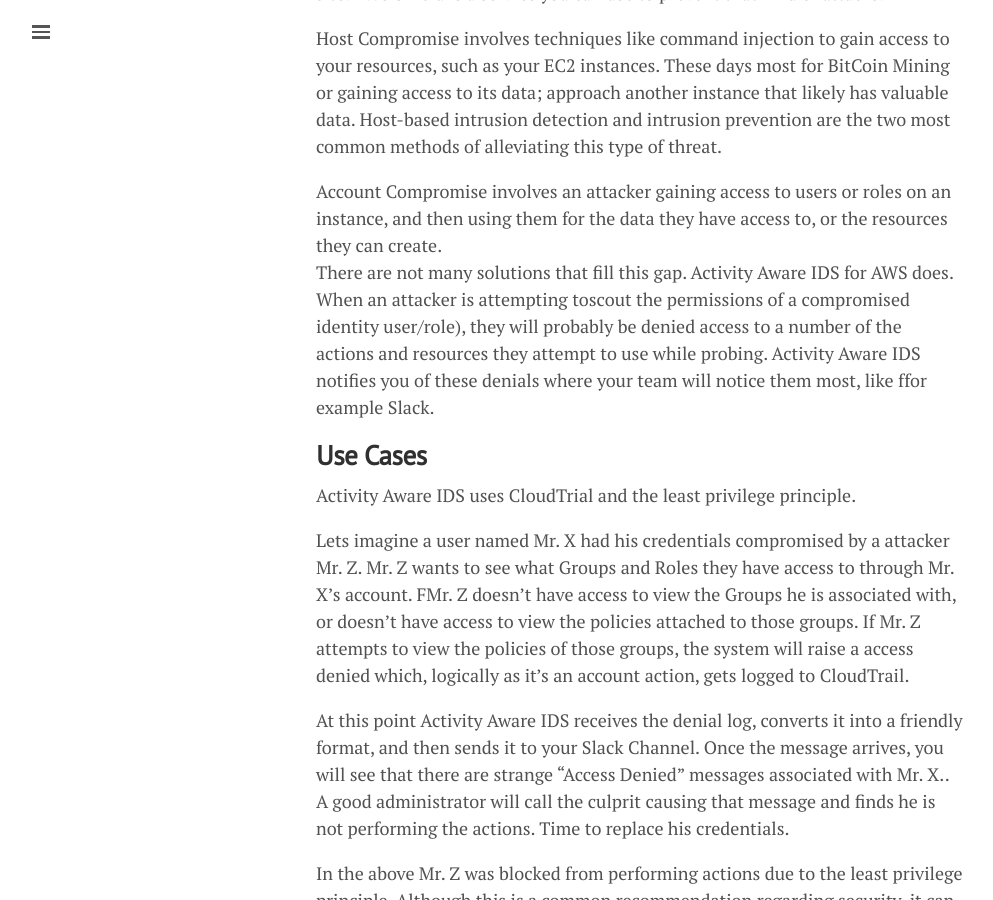
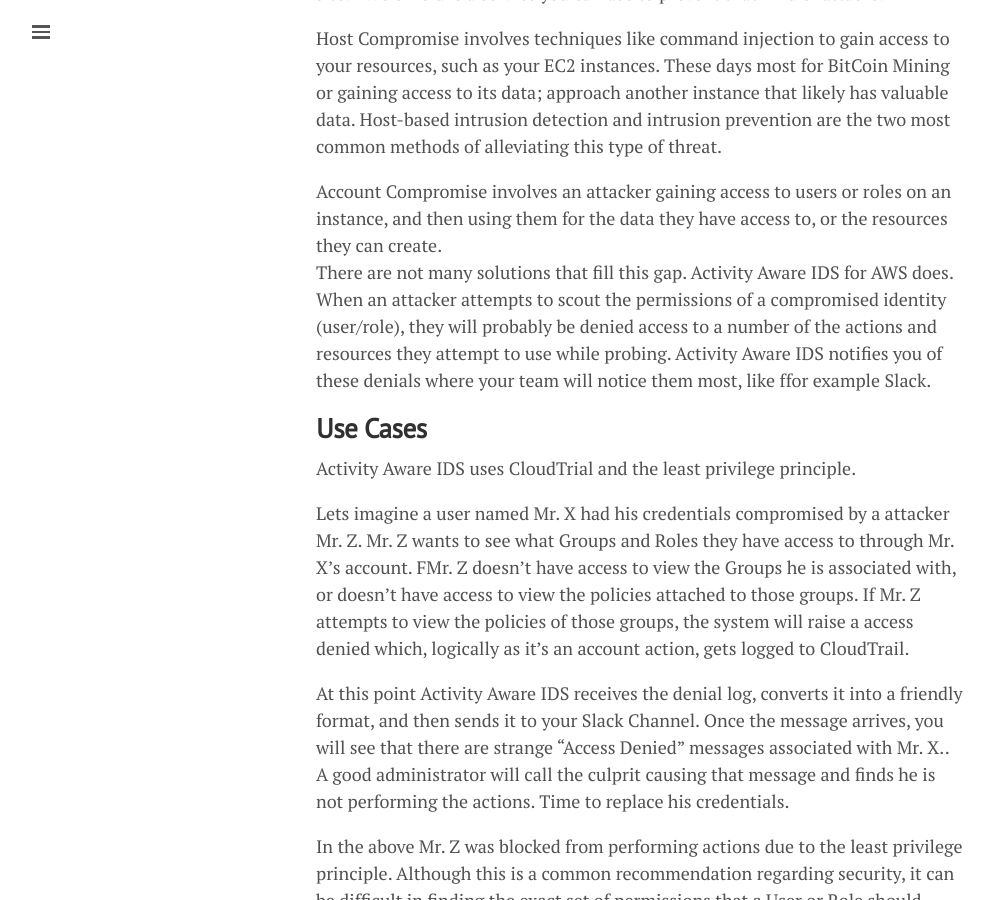
Before and after one commit to lgeurts/lgeurts.github.io, a Jekyll site: the page built from _posts/2021-11-02-activity-aware-ids-for-aws.md, in a window 1280 px wide and 900 px high, scrolled down 1446 px. Shown: the whole window, without its empty margins (0-993 px from the left). Built offline with Jekyll 4.4.1, drawn with Linux system fonts in a browser that asks for light colours; nearby versions of some CDN libraries; comment, search, counter and statistics services are not loaded.

Commit message:
Update 2021-11-02-activity-aware-ids-for-aws.md

```diff
--- a/_posts/2021-11-02-activity-aware-ids-for-aws.md
+++ b/_posts/2021-11-02-activity-aware-ids-for-aws.md
@@ -34,7 +34,7 @@
 
 Account Compromise involves an attacker gaining access to users or roles on an instance, and then using them for the data they have access to, or the resources they can create.
 <br>There are not many solutions that fill this gap. Activity Aware IDS for AWS does.
-When an attacker is attempting toscout the permissions of a compromised identity user/role), they will probably be denied access to a number of the actions and resources they attempt to use while probing. Activity Aware IDS notifies you of these denials where your team will notice them most, like ffor example Slack.
+When an attacker attempts to scout the permissions of a compromised identity (user/role), they will probably be denied access to a number of the actions and resources they attempt to use while probing. Activity Aware IDS notifies you of these denials where your team will notice them most, like ffor example Slack.
 
 ## **Use Cases**
 
```
